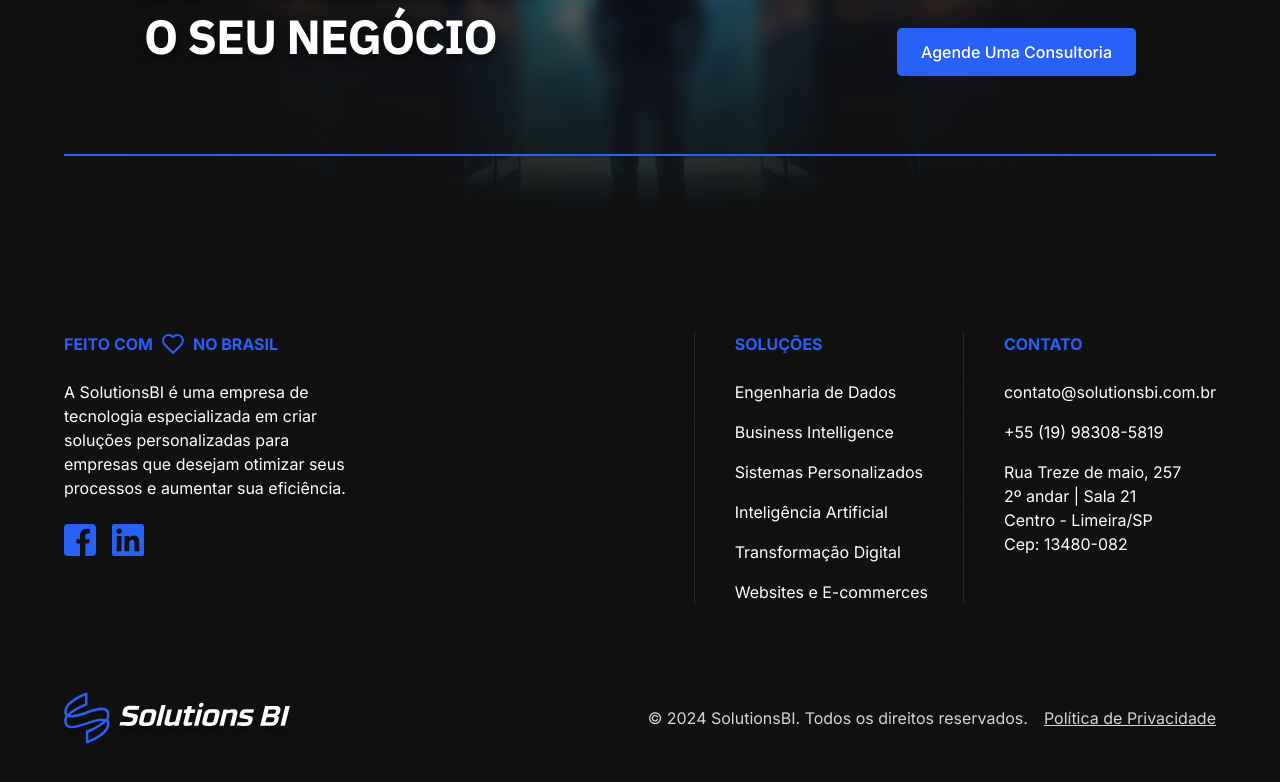
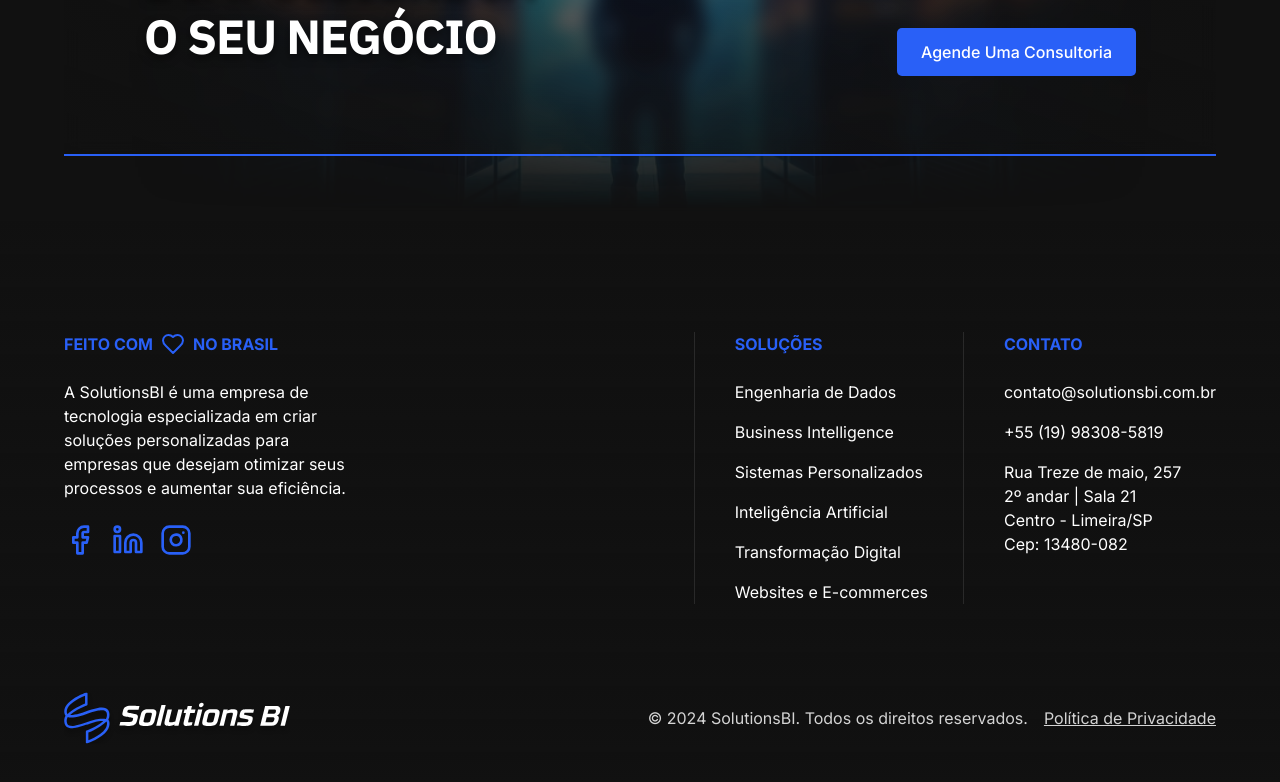
Before and after one commit to solutionsbi/SolutionsWebSite, a React (Vite) app: page / in a window 1280 px wide. Shown: the part 4890-5672 px from the top of the page. Built offline with nearby package versions, Linux system fonts and the light colour scheme.

Commit message:
feat: added links to instagram on the navigation menu and footer

```diff
--- a/src/Pages/Layout/Footer.tsx
+++ b/src/Pages/Layout/Footer.tsx
@@ -10,6 +10,15 @@
 import facebookIcon from '@/assets/svg/social-icons/facebook-icon.svg'
 import linkedinIcon from '@/assets/svg/social-icons/linkedin-icon.svg'
 import logo from '@/assets/svg/logo.svg'
+
+import {
+    Phone,
+    Instagram,
+    Linkedin,
+    Facebook,
+    Mail,
+    MapPin,
+} from 'lucide-react'
 
 gsap.registerPlugin(useGSAP, ScrollTrigger)
 
@@ -80,20 +89,27 @@
                                 href="https://www.facebook.com/solutionsbi.fb/"
                                 target="_blank"
                             >
-                                <img
-                                    src={facebookIcon}
-                                    alt="facebook"
-                                    className="h-8 w-8"
+                                <Facebook
+                                    size={32}
+                                    className="text-brand-blue hover:text-neutral-100"
                                 />
                             </a>
                             <a
                                 href="https://www.linkedin.com/in/solutions-bi-0208691a8/?original_referer=https%3A%2F%2Fwww%2Ebing%2Ecom%2F&originalSubdomain=br"
                                 target="_blank"
                             >
-                                <img
-                                    src={linkedinIcon}
-                                    alt="linkedin"
-                                    className="h-8 w-8"
+                                <Linkedin
+                                    size={32}
+                                    className="text-brand-blue hover:text-neutral-100"
+                                />
+                            </a>
+                            <a
+                                href="https://www.instagram.com/solutions_bi/"
+                                target="_blank"
+                            >
+                                <Instagram
+                                    size={32}
+                                    className="text-brand-blue hover:text-neutral-100"
                                 />
                             </a>
                         </div>
--- a/src/components/custom/MenuDeNavegaçãoPrincipal.tsx
+++ b/src/components/custom/MenuDeNavegaçãoPrincipal.tsx
@@ -22,11 +22,14 @@
 import iconTransformacaoDigital from '@/assets/svg/tech-icons/transformacao-icon.svg'
 import iconWebsitesEEcommerces from '@/assets/svg/tech-icons/sites-icon.svg'
 
-import { Phone } from 'lucide-react'
-import { Mail } from 'lucide-react'
-import { MapPin } from 'lucide-react'
-import { Linkedin } from 'lucide-react'
-import { Facebook } from 'lucide-react'
+import {
+    Phone,
+    Instagram,
+    Linkedin,
+    Facebook,
+    Mail,
+    MapPin,
+} from 'lucide-react'
 
 export function MenuDeNavegaçãoPrincipal() {
     const { t } = useTranslation()
@@ -154,8 +157,6 @@
                                 </NavigationMenuTrigger>
                                 <NavigationMenuContent className="">
                                     <ul className="grid w-max gap-3 p-4 md:grid-cols-[200px_250px]">
-                                        <li className="">
-                                            <NavigationMenuLink asChild>
                                         <div className="flex h-full w-full select-none flex-col rounded-md border-neutral-700 bg-brand-blue bg-gradient-to-b p-4 no-underline outline-none focus:shadow-md">
                                             <div className="mb-2 text-lg font-medium">
                                                 Solutions BI
@@ -171,23 +172,25 @@
                                                     href="https://www.facebook.com/solutionsbi.fb/"
                                                     target="_blank"
                                                 >
-                                                            <Facebook
-                                                                size={24}
-                                                            />
+                                                    <Facebook size={24} />
                                                 </a>
                                                 <a
                                                     className=""
                                                     href="https://www.linkedin.com/in/solutions-bi-0208691a8/?original_referer=https%3A%2F%2Fwww%2Ebing%2Ecom%2F&originalSubdomain=br"
                                                     target="_blank"
                                                 >
-                                                            <Linkedin
-                                                                size={24}
-                                                            />
+                                                    <Linkedin size={24} />
+                                                </a>
+                                                <a
+                                                    className=""
+                                                    href="https://www.instagram.com/solutions_bi/"
+                                                    target="_blank"
+                                                >
+                                                    <Instagram size={24} />
                                                 </a>
                                             </div>
                                         </div>
-                                            </NavigationMenuLink>
-                                        </li>
+
                                         <div className="flex h-full flex-col justify-between">
                                             {contactInfoArray.map(
                                                 (component) => (
```
Lines whose indentation alone changed are shown as unchanged.
